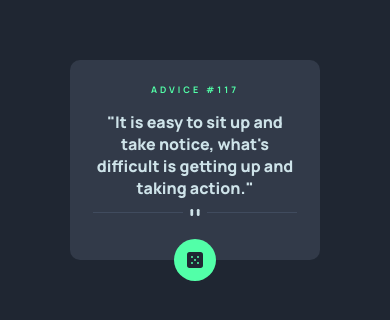
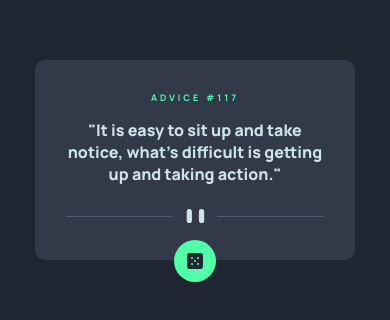
Before and after one commit to MathMenzs/advice-generator, a plain HTML site: page index.html in a window 390 px wide. Shown: the part 262-582 px from the top of the page. Drawn offline with Linux system fonts and the light colour scheme.

Commit message:
modificaçoes

```diff
--- a/index.html
+++ b/index.html
@@ -1,25 +1,20 @@
 <!DOCTYPE html>
 <html lang="en">
+
 <head>
   <meta charset="UTF-8" />
   <meta name="viewport" content="width=device-width, initial-scale=1.0" />
   <title>Advice generator</title>
-    <link
-      rel="shortcut icon"
-      href="./src/images/favicon-32x32.png"
-      type="image/x-icon"
-    />
+  <link rel="shortcut icon" href="./src/images/favicon-32x32.png" type="image/x-icon" />
   <link rel="stylesheet" href="./src/css/reset.css" />
   <link rel="stylesheet" href="./src/css/variables.css" />
   <link rel="stylesheet" href="./src/css/style.css" />
 
   <link rel="preconnect" href="https://fonts.googleapis.com" />
   <link rel="preconnect" href="https://fonts.gstatic.com" crossorigin />
-    <link
-      href="https://fonts.googleapis.com/css2?family=Manrope:wght@200..800&display=swap"
-      rel="stylesheet"
-    />
+  <link href="https://fonts.googleapis.com/css2?family=Manrope:wght@200..800&display=swap" rel="stylesheet" />
 </head>
+
 <body>
   <main>
     <div class="advice-generator">
@@ -28,19 +23,15 @@
         "It is easy to sit up and take notice, what's difficult is getting up
         and taking action."
       </p>
+
       <picture>
-          <source media="(min-width: 426px)" srcset="./src/images/pattern-divider-mobile.svg">
-          <img
-          class="icone-divisao"
-          src="./src/images/pattern-divider-desktop.svg"
-          alt="icone de divisão"
-        />
+        <source media='(max-width: 426px)' srcset='./src/images/pattern-divider-mobile.svg'>
+        <img class="icone-divisao" src="./src/images/pattern-divider-desktop.svg" alt="icone de divisão" />
       </picture>
 
-        <a class="link-botao" href="#"
-          ><img src="./src/images/icon-dice.svg" alt="" srcset=""
-        /></a>
+      <a class="link-botao" href="#"><img src="./src/images/icon-dice.svg" alt="" srcset="" /></a>
     </div>
   </main>
 </body>
+
 </html>
--- a/src/css/style.css
+++ b/src/css/style.css
@@ -44,7 +44,7 @@ main {
 }
 
 .link-botao {
-  transform: translateY(18px);
+  transform: translateY(15px);
   background-color: var(--Cor-botão-card-e-texto);
   padding: 13px;
   border-radius: 50%;
@@ -54,7 +54,6 @@ main {
 
 .link-botao img {
   width: 16px;
-  text-align: center;
 }
 
 .link-botao:hover {
@@ -62,14 +61,9 @@ main {
   box-shadow: 0px 1px 10px hsl(150, 100%, 66%);
 }
 
+
 @media(max-width: 426px) {
-  .advice-generator {
-    width: 250px;
-    padding: 23px;
+  .link-botao {
+    transform: translateY(12px);
   }
-
-  .icone-divisao {
-    margin-top: 5px;
-  }
-
 }
```
Lines whose indentation alone changed are shown as unchanged.
